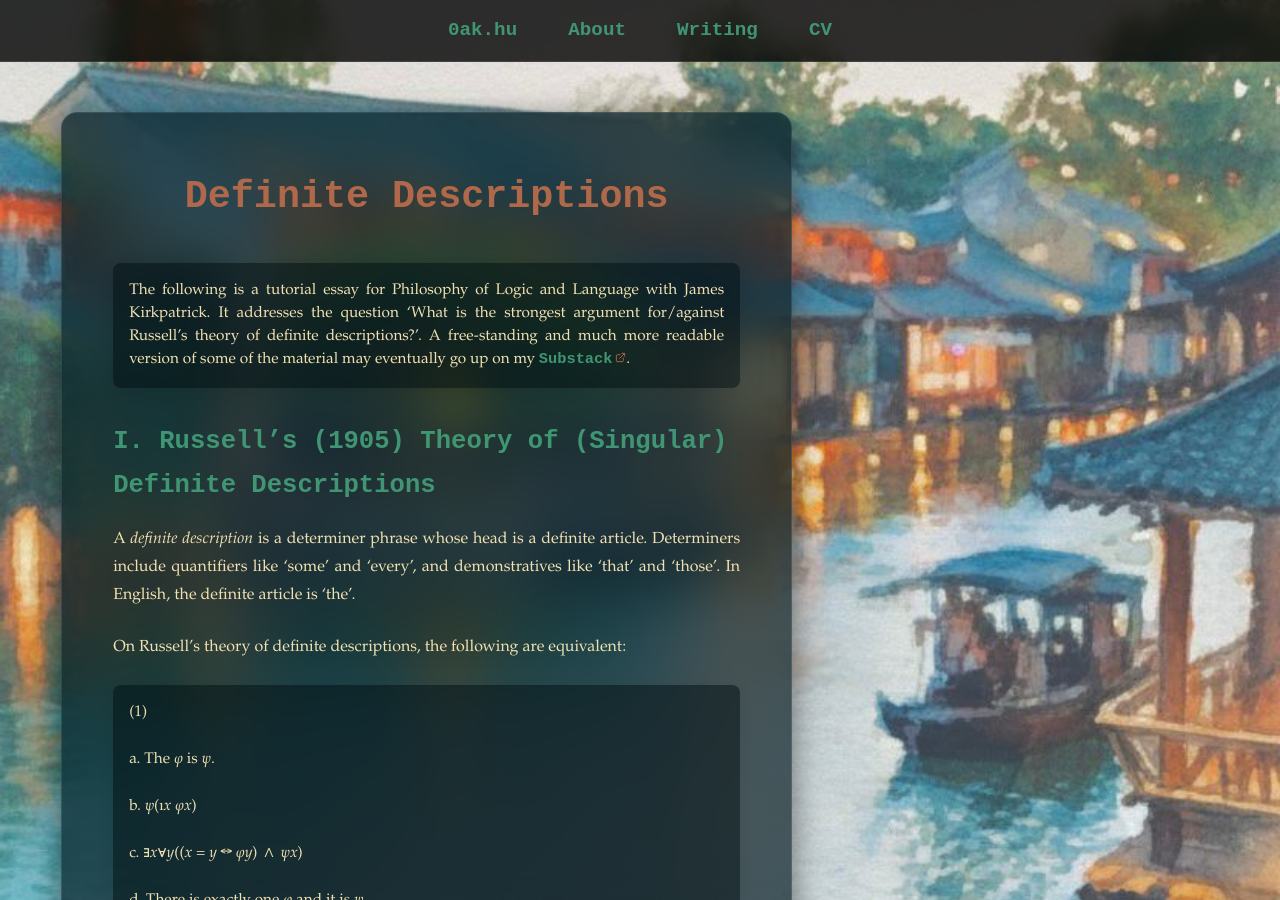
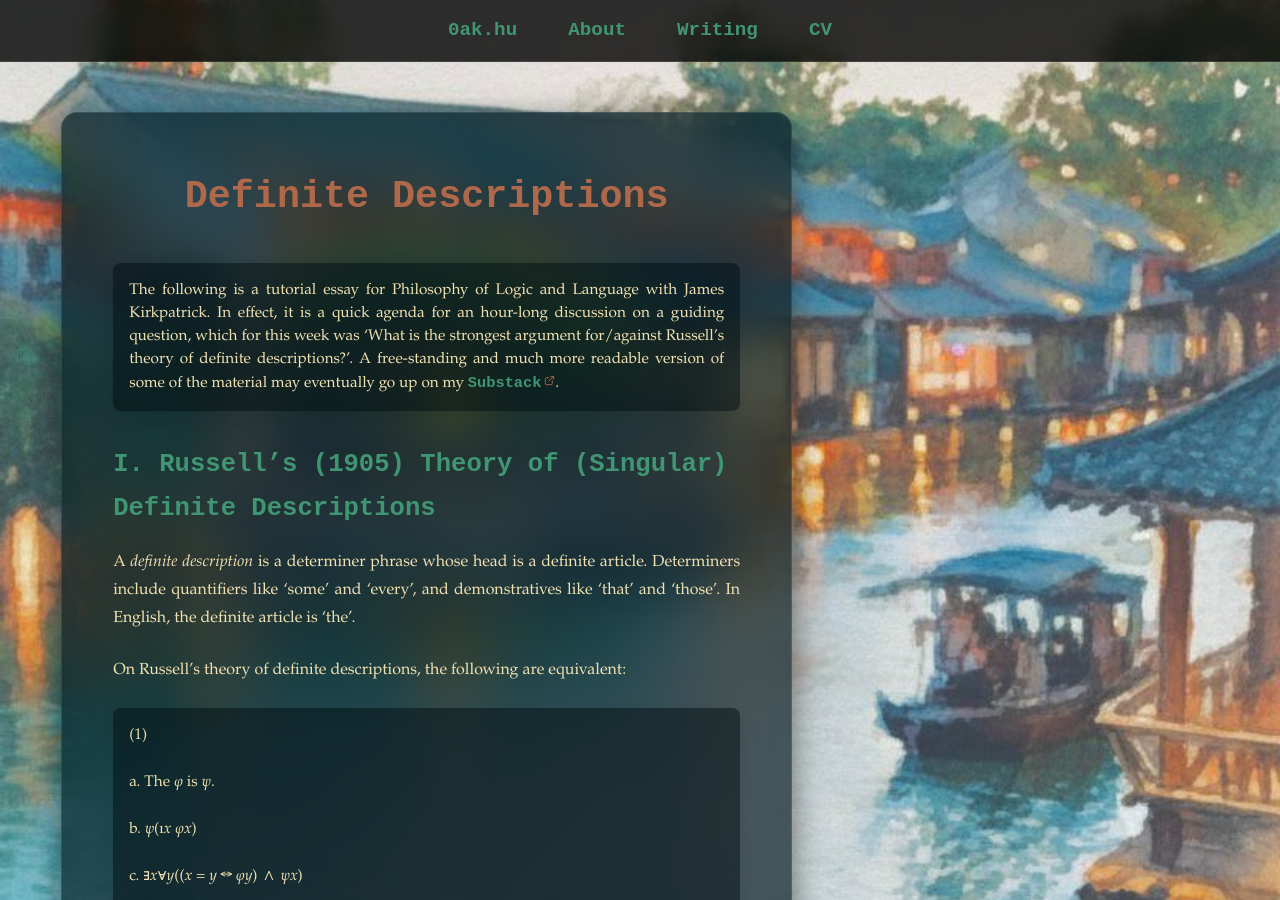
Before and after one commit to oak-hu/oak-hu.github.io, a Jekyll site: the page built from writing/definite-descriptions.md, in a window 1280 px wide and 900 px high. Built offline with Jekyll 4.4.1, drawn with Linux system fonts in a browser that asks for light colours; some web fonts are replaced.

Commit message:
Update definite-descriptions.md

```diff
--- a/writing/definite-descriptions.md
+++ b/writing/definite-descriptions.md
@@ -7,7 +7,7 @@
 
 # Definite Descriptions
 
-> The following is a tutorial essay for Philosophy of Logic and Language with James Kirkpatrick. It addresses the question ‘What is the strongest argument for/against Russell’s theory of definite descriptions?’. A free-standing and much more readable version of some of the material may eventually go up on my [Substack](https://offhandquibbles.substack.com).
+> The following is a tutorial essay for Philosophy of Logic and Language with James Kirkpatrick. In effect, it is a quick agenda for an hour-long discussion on a guiding question, which for this week was ‘What is the strongest argument for/against Russell’s theory of definite descriptions?’. A free-standing and much more readable version of some of the material may eventually go up on my [Substack](https://offhandquibbles.substack.com).
 
 ## I. Russell’s (1905) Theory of (Singular) Definite Descriptions
 
```
